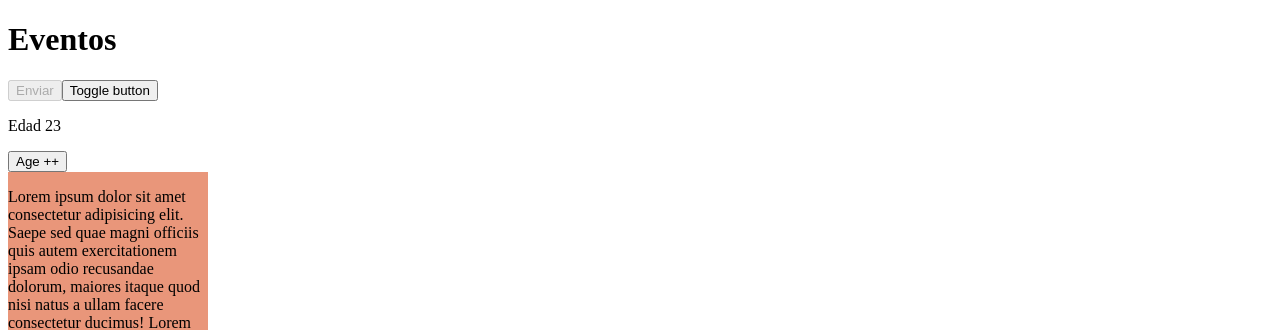
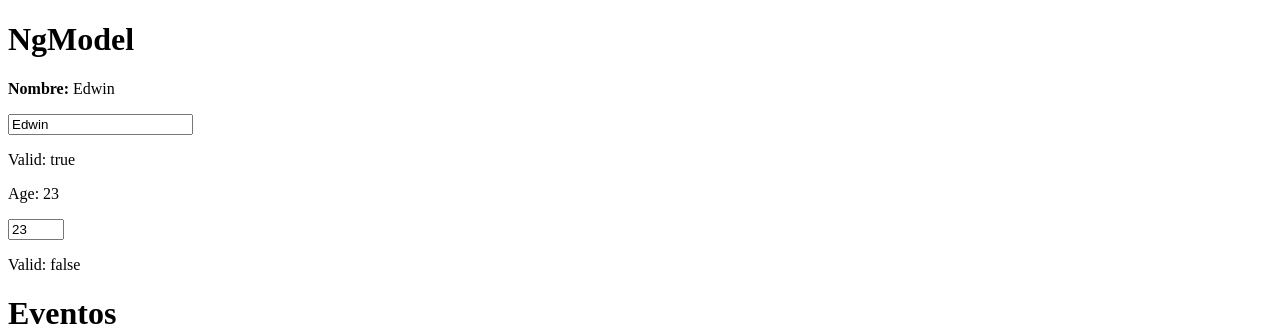
Before and after one commit to M8-Lovelace/test-angular, an Angular app: page / in a window 1280 px wide. Shown: the top 330 px of the page. Built offline with nearby package versions, Linux system fonts and the light colour scheme.

Commit message:
chore: add explanation NgModel

```diff
--- a/src/app/app.component.html
+++ b/src/app/app.component.html
@@ -1,3 +1,12 @@
+<!-- Ng model -->
+<h1>NgModel</h1>
+<p><b>Nombre: </b> {{person.name}}</p>
+<input type="text" #nameInput="ngModel" [(ngModel)]="person.name">
+<p>Valid: {{nameInput.valid}}</p>
+<p>Age: {{person.age}}</p>
+<input type="number" max="18" min="10" required #ageInput="ngModel" [(ngModel)]="person.age">
+<p>Valid: {{ageInput.valid}}</p>
+
 <!-- EVENTOS DINAMICOS -->
 <h1>Eventos</h1>
 <button [disabled]= "btnDisable">Enviar</button>
--- a/src/app/app.module.ts
+++ b/src/app/app.module.ts
@@ -1,5 +1,6 @@
 import { NgModule } from '@angular/core';
 import { BrowserModule } from '@angular/platform-browser';
+import { FormsModule } from '@angular/forms';
 
 import { AppRoutingModule } from './app-routing.module';
 import { AppComponent } from './app.component';
@@ -10,7 +11,8 @@
   ],
   imports: [
     BrowserModule,
-    AppRoutingModule
+    AppRoutingModule,
+    FormsModule
   ],
   providers: [],
   bootstrap: [AppComponent]
```
